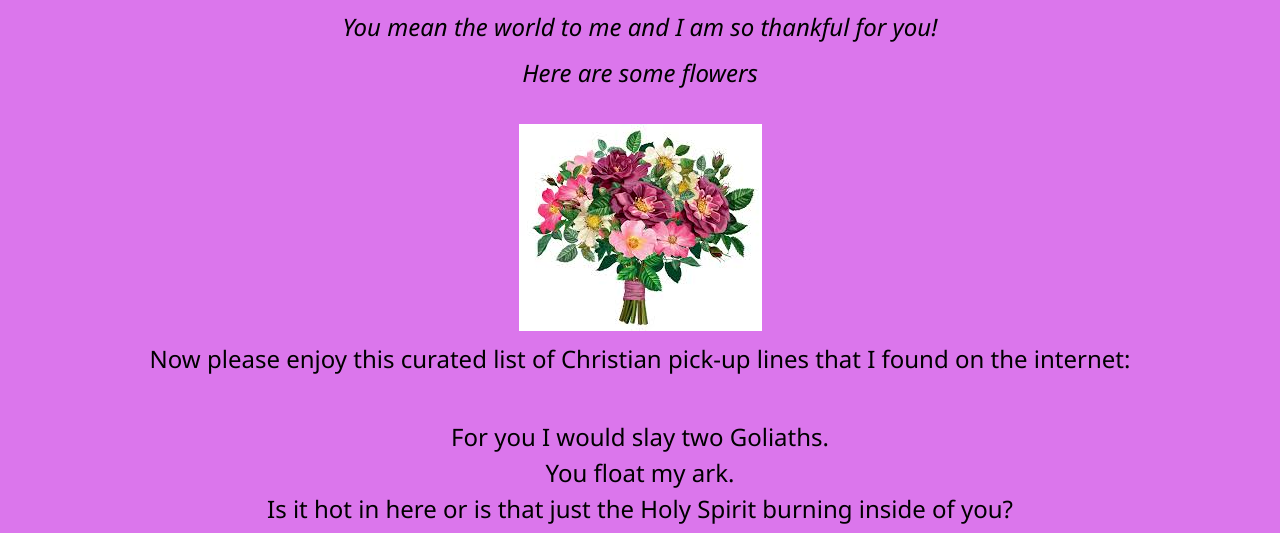
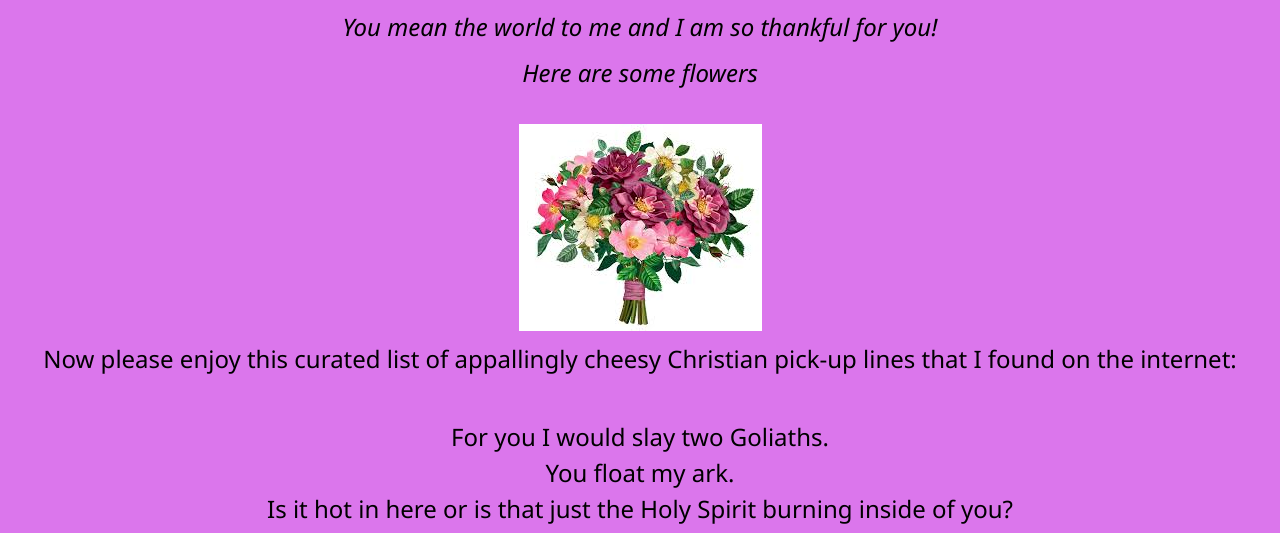
Before and after one commit to philcollins3000/philcollins3000.github.io, a plain HTML site: page index.html in a window 1280 px wide. Shown: the part 266-799 px from the top of the page. Drawn offline with nearby package versions, Linux system fonts and the light colour scheme.

Commit message:
second commit

```diff
--- a/index.html
+++ b/index.html
@@ -33,7 +33,7 @@
         <br>
 
 
-        <h3>Now please enjoy this curated list of Christian pick-up lines that I found on the internet:</h3>
+        <h3>Now please enjoy this curated list of appallingly cheesy Christian pick-up lines that I found on the internet:</h3>
         <br>
         <h3>
             For you I would slay two Goliaths.<br>
```
Also changed, not shown: 1 other file.
